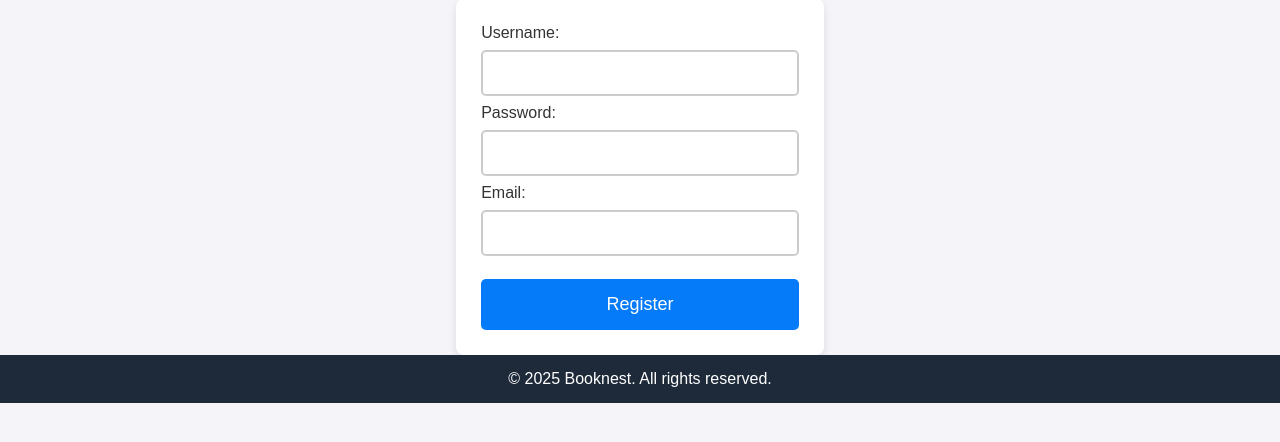
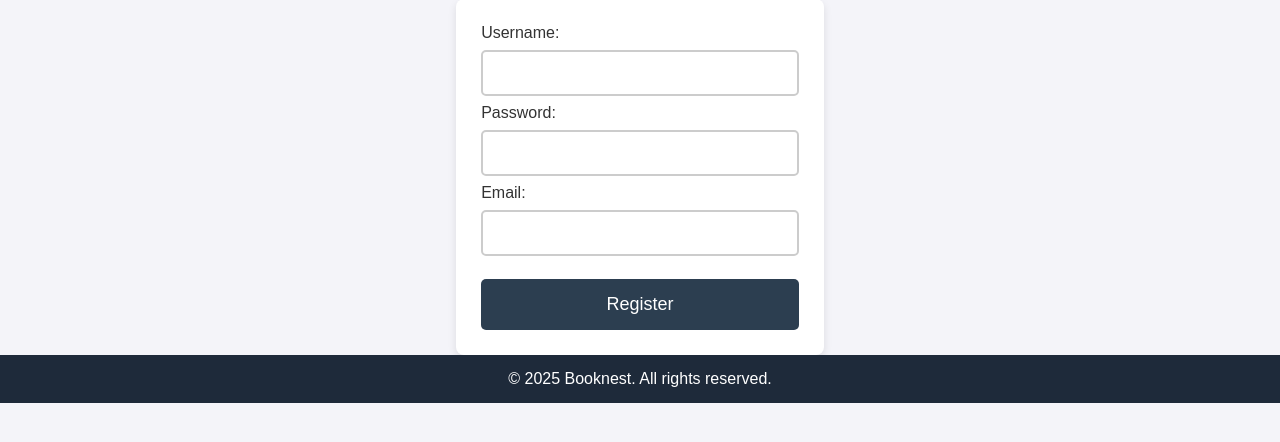
Before and after one commit to meetk-21/Booknest, a PHP site: page /register.php in a window 1280 px wide. Shown: the part 219-661 px from the top of the page. Run offline with PHP 8.4, Linux system fonts and the light colour scheme.

Commit message:
Changed colour for submit button

```diff
--- a/css/login-style.css
+++ b/css/login-style.css
@@ -44,12 +44,12 @@ input[type="submit"] {
 input[type="text"]:focus,
 input[type="password"]:focus {
     outline: none;
-    border-color: #3498db;
+    border-color: #535761;
 }
 
 /* Submit Button Styling */
 input[type="submit"] {
-    background-color: #007bff;
+    background-color: #2C3E50;
     color: white;
     cursor: pointer;
     font-size: 18px;
@@ -62,7 +62,7 @@ input[type="submit"] {
 }
 
 input[type="submit"]:hover {
-    background-color: #2980b9;
+    background-color: #535761;
 }
 
 /* Error and Success Messages */
--- a/css/register-style.css
+++ b/css/register-style.css
@@ -71,12 +71,12 @@ input[type="email"]:focus,
 input[type="password"]:focus,
 textarea:focus {
     outline: none;
-    border-color: #3498db;
+    border-color: #535761;
 }
 
 /* Submit Button Styling */
 input[type="submit"] {
-    background-color: #057bfa;
+    background-color: #2C3E50;
     color: white;
     cursor: pointer;
     font-size: 18px;
@@ -88,7 +88,7 @@ input[type="submit"] {
 }
 
 input[type="submit"]:hover {
-    background-color: #2980b9;
+    background-color: #535761;
 }
 
 /* Footer Styling */
```
